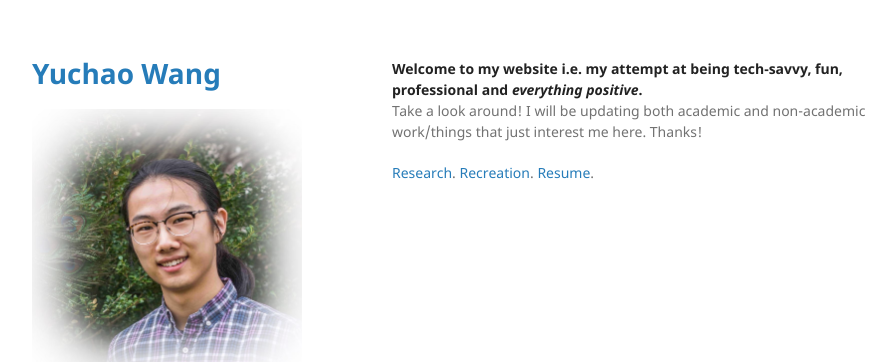
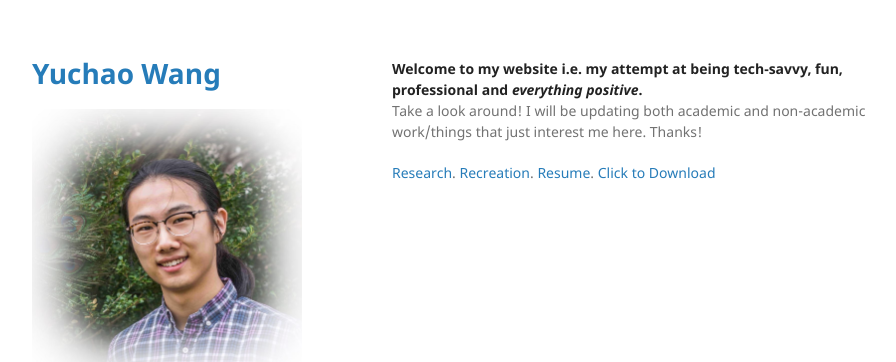
Before and after one commit to yuchao1995/yuchao1995.github.io, a Jekyll site: the page built from index.md, in a window 1280 px wide. Shown: the top 362 px of the page, without its empty margins (178-1074 px from the left). Built offline with Jekyll 4.4.1, drawn with Linux system fonts in a browser that asks for light colours.

Commit message:
trying new download resume link

```diff
--- a/index.md
+++ b/index.md
@@ -8,3 +8,4 @@ Take a look around! I will be updating both academic and non-academic work/thing
 [Research](./research.html).
 [Recreation](./recreation.html).
 [Resume](./assets/pdfs/resume.pdf).
+<a href="./assets/pdfs/resume.pdf" download>Click to Download</a>
```
